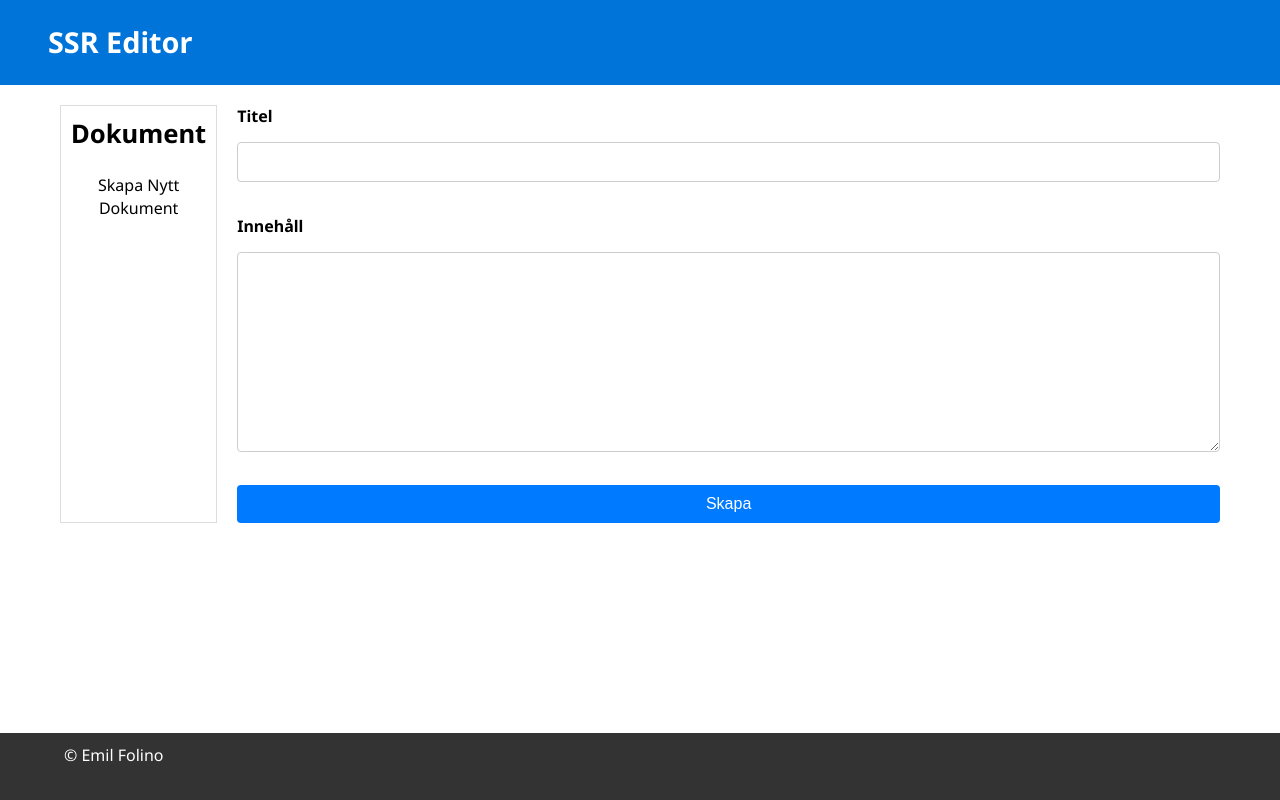
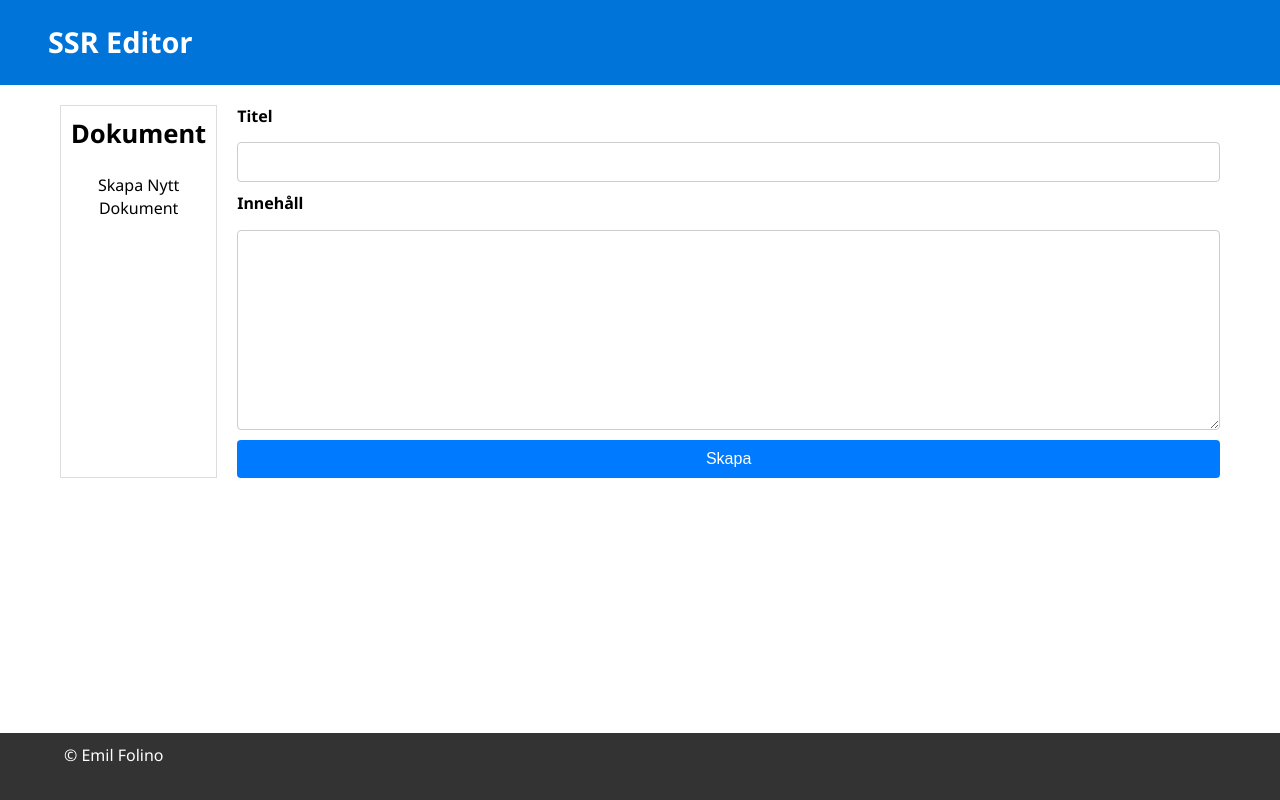
Before and after one commit to A-Norre/js-frontend, a React (Vite) app: page /document/new in a window 1280 px wide. Built offline with nearby package versions, Linux system fonts and the light colour scheme; sample sign-in values are in the browser's storage.

Commit message:
fixed styling

```diff
--- a/src/style/index.css
+++ b/src/style/index.css
@@ -56,7 +56,7 @@ main {
 
 input,
 textarea {
-    margin-bottom: 1.4rem;
+    /* margin-bottom: 1.4rem; */
     font-size: 1rem;
     padding: 1.4rem;
 }
--- a/url.json
+++ b/url.json
@@ -1,5 +1,5 @@
 {
     "VITE_BACKEND_URL": "https://jsramverk-eafmccbgceegf9bt.northeurope-01.azurewebsites.net",
     "VITE_BACKEND_URL_OLD": "http://localhost:8080",
-    "VITE_ACRONYM": "/~susm20/editor"
+    "VITE_ACRONYM": "<homeURL>"
 }
```
